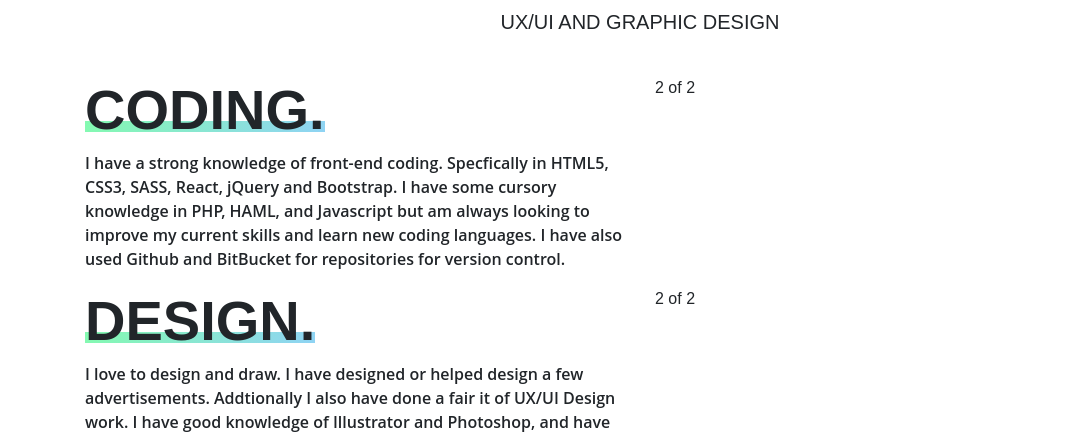
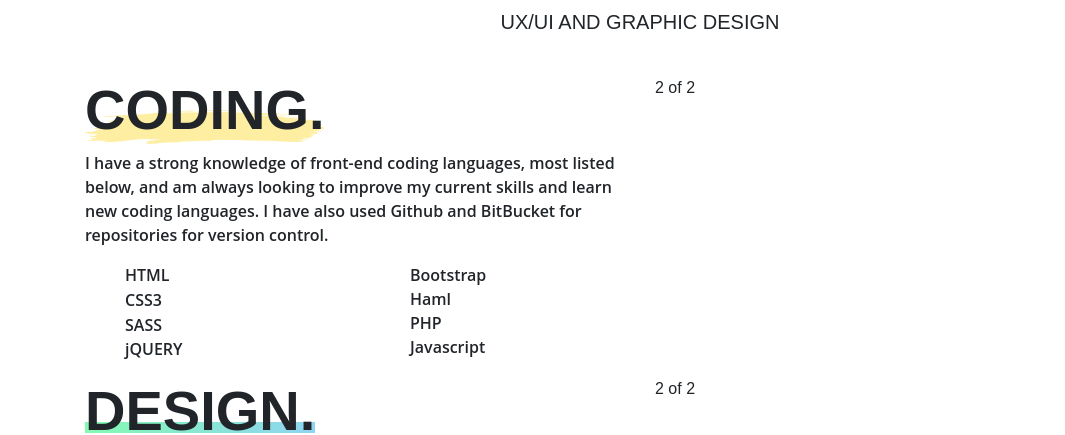
Before and after one commit to jame0168/cjaydesigns, a React (Create React App) app: page / in a window 1280 px wide. Shown: the part 164-599 px from the top of the page, without its empty margins (0-1065 px from the left). Built offline with nearby package versions, Linux system fonts and the light colour scheme.

Commit message:
Font-Awesome and Paint Stroke Image Added in Font-Awesome for Icons and Paint Stroke for makeshift, underline.

```diff
--- a/package.json
+++ b/package.json
@@ -9,6 +9,9 @@
   "main": "src/index.js",
   "dependencies": {
     "@babel/runtime": "7.13.8",
+    "@fortawesome/fontawesome-svg-core": "1.2.34",
+    "@fortawesome/free-solid-svg-icons": "5.15.2",
+    "@fortawesome/react-fontawesome": "0.1.14",
     "bootstrap": "4.6.0",
     "react": "17.0.1",
     "react-bootstrap": "1.5.1",
--- a/src/Nav.js
+++ b/src/Nav.js
@@ -10,9 +10,9 @@ export function NavBar() {
       <Navbar expand="lg" fixed="top">
         <Container fluid="xl" className="container-xxl">
           <Navbar.Brand href="#home" style={{ fontSize: "30" }}>
-            <a class="special" href="#toTop">
-              <i class="icon-logo-white"></i>
-            </a>
+            {/* <a className="special" href="#toTop">
+              <i className="icon-logo-white"></i>
+            </a> */}
             <img
               alt=""
               src="/cjaydesigns-grey-logo.png"
--- a/src/coding.js
+++ b/src/coding.js
@@ -10,15 +10,37 @@ export function Coding() {
       <Row>
         <Col xs={12} sm={6}>
           <h2 className="display-4 text-uppercase font-weight-bold">
-            <span className="underline--magical">Coding.</span>
+            <span className="underline-stroke">Coding.</span>
           </h2>
           <p>
-            I have a strong knowledge of front-end coding. Specfically in HTML5,
-            CSS3, SASS, React, jQuery and Bootstrap. I have some cursory
-            knowledge in PHP, HAML, and Javascript but am always looking to
-            improve my current skills and learn new coding languages. I have
-            also used Github and BitBucket for repositories for version control.
+            {/* I have a strong knowledge of front-end coding. Specfically in HTML5, CSS3, SASS, React, jQuery and Bootstrap. I have some cursory knowledge in PHP, HAML, and Javascript but am always looking to improve my current skills and learn new coding languages. I have also used Github and BitBucket for repositories for version control. */}
+            I have a strong knowledge of front-end coding languages, most listed
+            below, and am always looking to improve my current skills and learn
+            new coding languages. I have also used Github and BitBucket for
+            repositories for version control.
           </p>
+          <Row>
+            <Col xs={6}>
+              <ul>
+                <li>
+                  <i className="fab fa-html5"></i>HTML
+                </li>
+                <li>
+                  <i className="fab fa-html5"></i>CSS3
+                </li>
+                <li> SASS </li>
+                <li> jQUERY</li>
+              </ul>
+            </Col>
+            <Col xs={6}>
+              <ul>
+                <li> Bootstrap </li>
+                <li> Haml </li>
+                <li> PHP </li>
+                <li> Javascript </li>
+              </ul>
+            </Col>
+          </Row>
         </Col>
         <Col xs={12} sm={6}>
           2 of 2
--- a/styles/_theme.scss
+++ b/styles/_theme.scss
@@ -1,5 +1,4 @@
 $primary-color: #333;
-$secondary-color: #f00;
 
 $primary-font-stack: 'Futura-PT', sans-serif;
 $secondary-font-stack: 'Open Sans', sans-serif;
@@ -15,7 +14,8 @@ $size-xl: 64px;
   font-family: $primary-font-stack;
 }
 
-p{
+p, ul, li{
+  list-style-type: none;
   font-family: $secondary-font-stack;
   line-height: 1.5;
   font-weight: 600;
--- a/styles/_underline.scss
+++ b/styles/_underline.scss
@@ -8,3 +8,11 @@
     background-size: 100% 100%;
   }
 }
+
+.underline-stroke{
+  background: url(/img/underline-stroke.png);
+  background-repeat: no-repeat;
+  background-size: 100% 42.5%;
+  background-position: left bottom 5px;
+  padding: 8px 0;
+}
```
Also changed, not shown: public/img/underline-stroke.png (added).
